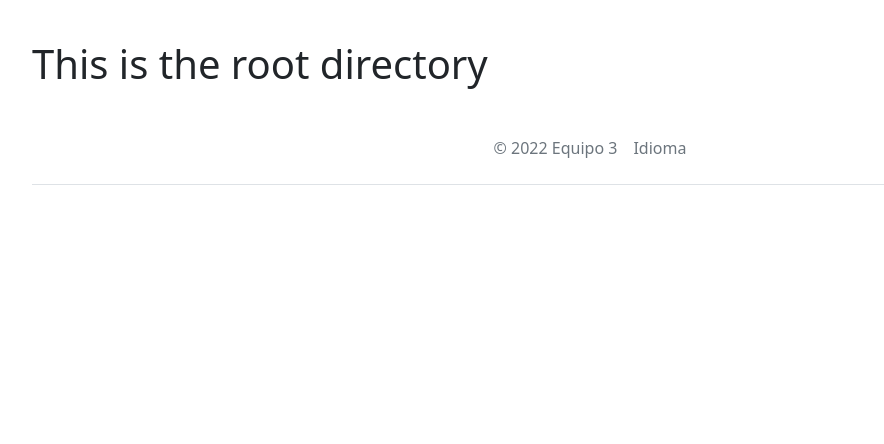
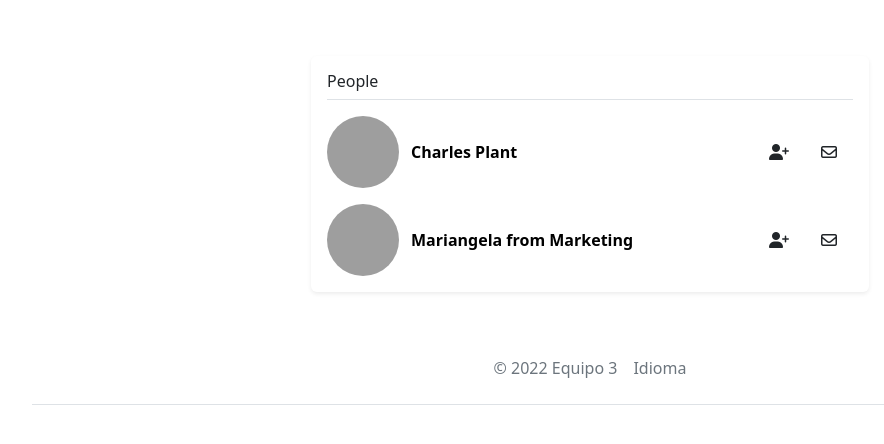
Before and after one commit to GabrielB1606/ATI-I-2022--Equipo-3, a Flask app: page /search in a window 1280 px wide. Shown: the part 73-517 px from the top of the page, without its empty margins (50-934 px from the left). Run offline with Flask 2, Linux system fonts and the light colour scheme; some libraries are stand-ins or nearby versions; grey boxes are pictures that could not be loaded.

Commit message:
made search template

```diff
--- /dev/null
+++ b/src/static/style/search.css
@@ -0,0 +1,9 @@
+img{
+    object-fit: cover;
+}
+
+.userSearch a:link, .userSearch a:visited
+{
+    color: black;
+    text-decoration: none;
+}
--- a/templates/search.html
+++ b/templates/search.html
@@ -1,5 +1,24 @@
 {% extends 'base.html' %}
 
 {% block content %}
-    <h1>This is the root directory</h1>
+<link rel="stylesheet" href="{{ url_for('static', filename='style/search.css') }}">
+
+<div class="d-flex  justify-content-center">
+    <div class="my-3 p-3 rounded shadow-sm col-lg-6">
+        <h6 class="border-bottom pb-2 mb-3">People</h6>
+
+        {% with user_name='Charles Plant',
+        profile_url='#',
+        profile_img_url='https://github.com/mdo.png'%}
+            {% include 'userSearch.html' %}
+        {% endwith %}
+
+        {% with user_name='Mariangela from Marketing',
+        profile_url='#',
+        profile_img_url='https://image.shutterstock.com/image-photo/profile-picture-smiling-millennial-asian-600w-1836020740.jpg'%}
+            {% include 'userSearch.html' %}
+        {% endwith %}
+    </div>
+</div>
+
 {% endblock %}
--- /dev/null
+++ b/templates/userSearch.html
@@ -0,0 +1,17 @@
+<div class="userSearch d-flex mt-3 align-items-center">
+    <img alt="32x32" class="rounded-circle" src="{{profile_img_url}}" width="72px" height="72px">
+    <div class="container">
+        <strong class="d-block big">
+            <a href="{{profile_url}}"> {{user_name}} </a>
+        </strong>
+    </div>
+
+    <div class="mx-3">
+        <i class="fa-solid fa-user-plus"></i>
+    </div>
+
+    <div class="mx-3">
+        <i class="fa-regular fa-envelope"></i>
+    </div>
+
+</div>
```
